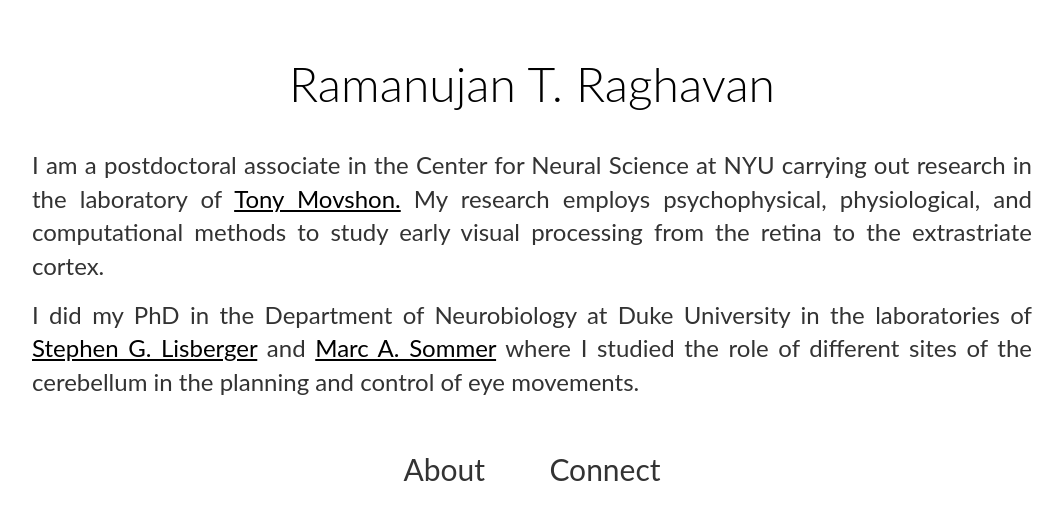
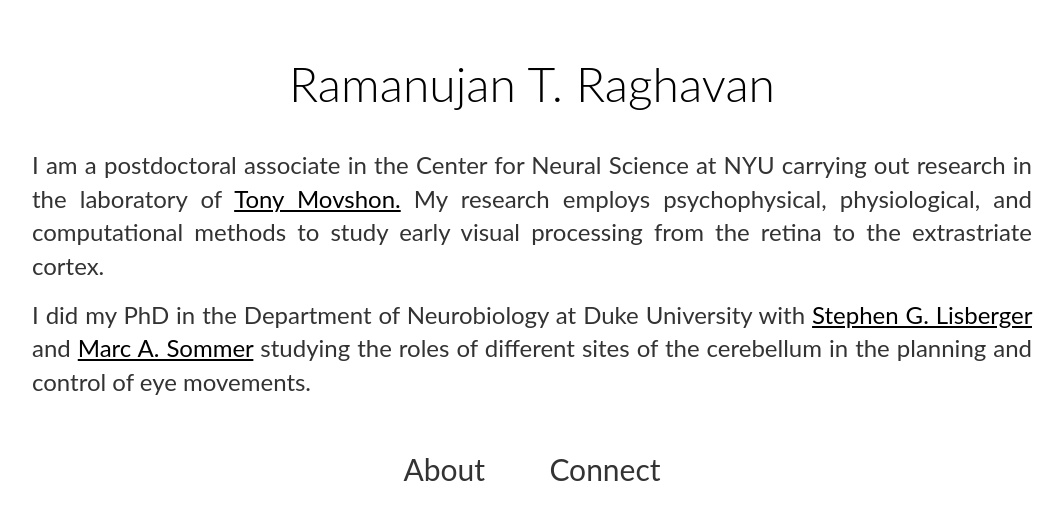
Before and after one commit to rtraghavan/rtraghavan.github.io, a Jekyll site: the page built from index.html, in a window 1280 px wide. Shown: the top 520 px of the page, without its empty margins (108-1172 px from the left). Built offline with Jekyll 4.4.1, drawn with Linux system fonts in a browser that asks for light colours.

Commit message:
Update About_Me.md

```diff
--- a/_includes/About_Me.md
+++ b/_includes/About_Me.md
@@ -1,4 +1,4 @@
 <p>I am a postdoctoral associate in the Center for Neural Science at NYU carrying out research in the laboratory of <a href="//www.cns.nyu.edu/corefaculty/Movshon.php"> Tony Movshon.</a> My research employs psychophysical, physiological, and computational methods to study early visual processing from the retina to the extrastriate cortex.</p>
 
-<p>I did my PhD in the Department of Neurobiology at Duke University in the laboratories of <a href="//www.neuro.duke.edu/research/faculty-labs/lisberger-lab"> Stephen G. Lisberger</a> and
-<a href="//sommerlab.pratt.duke.edu"> Marc A. Sommer</a> where I studied the role of different sites of the cerebellum in the planning and control of eye movements.</p>
+<p>I did my PhD in the Department of Neurobiology at Duke University with <a href="//www.neuro.duke.edu/research/faculty-labs/lisberger-lab"> Stephen G. Lisberger</a> and
+<a href="//sommerlab.pratt.duke.edu"> Marc A. Sommer</a> studying the roles of different sites of the cerebellum in the planning and control of eye movements.</p>
```
